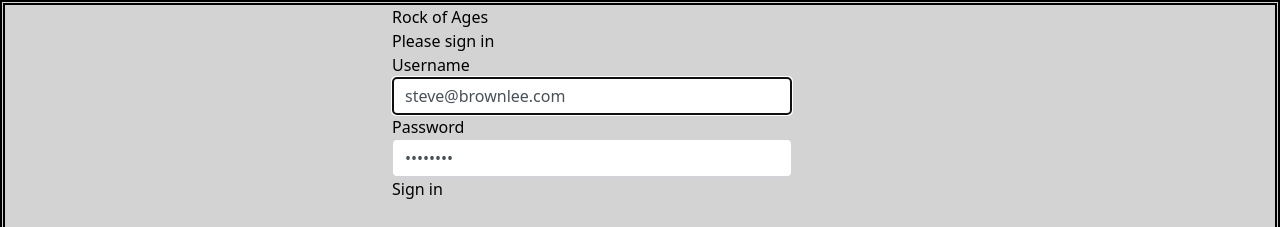
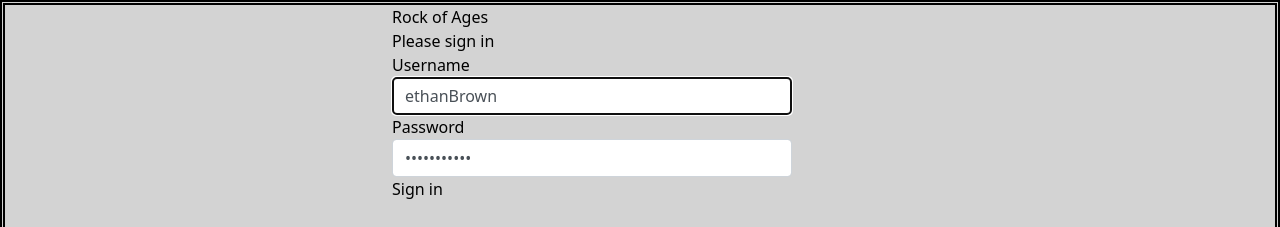
Before and after one commit to EthanB934/Gamerraterclient, a React (Vite) app: page /login in a window 1280 px wide. Shown: the top 227 px of the page. Built offline with nearby package versions, Linux system fonts and the light colour scheme.

Commit message:
Change token key in Authorized to allow navigation and user authorization

```diff
--- a/src/components/ApplicationViews.jsx
+++ b/src/components/ApplicationViews.jsx
@@ -2,10 +2,8 @@ import { BrowserRouter, Route, Routes } from "react-router-dom";
 import { Authorized } from "./Authorized";
 import { Login } from "../pages/Login.jsx";
 import Home from "../pages/Home";
-import { GamesList } from "./Games/GamesList.jsx";
 import { Register } from "../pages/Register.jsx";
 import { useEffect, useState } from "react";
-import { GamesForm } from "./Games/GamesForm.jsx";
 
 export const ApplicationViews = () => {
   const [token, setToken] = useState({});
@@ -20,7 +18,6 @@ export const ApplicationViews = () => {
         <Route path="/register" element={<Register />} />
         <Route element={<Authorized />}>
           <Route path="/" element={<Home token={token}/>} />
-          <Route path="game-form" element={<GamesForm token={token}/>} />
         </Route>
       </Routes>
     </BrowserRouter>
--- a/src/components/Authorized.jsx
+++ b/src/components/Authorized.jsx
@@ -2,7 +2,7 @@ import { Navigate, Outlet } from "react-router-dom"
 import { NavBar } from "./Navbar.jsx"
 
 export const Authorized = () => {
-  if (localStorage.getItem("rock_token")) {
+  if (localStorage.getItem("gamer_token")) {
     return <>
       <NavBar />
       <main className="p-4">
--- a/src/pages/Login.jsx
+++ b/src/pages/Login.jsx
@@ -3,8 +3,8 @@ import { Link, useNavigate } from "react-router-dom";
 import "./Login.css"
 
 export const Login = () => {
-    const [username, setUsername] = useState("steve@brownlee.com")
-    const [password, setPassword] = useState("brownlee")
+    const [username, setUsername] = useState("ethanBrown")
+    const [password, setPassword] = useState("password123")
     const existDialog = useRef()
     const navigate = useNavigate()
 
```
